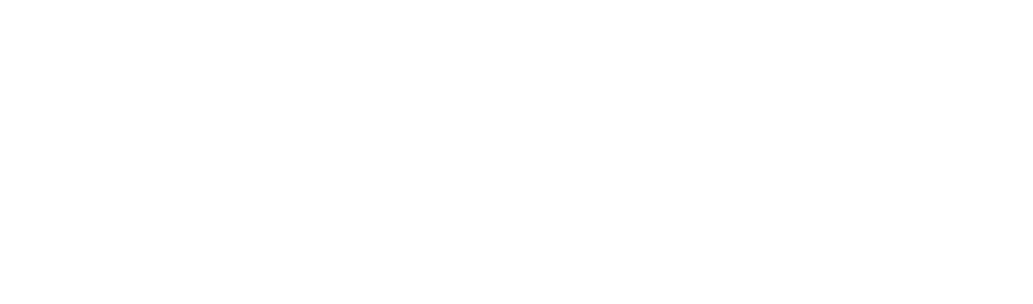
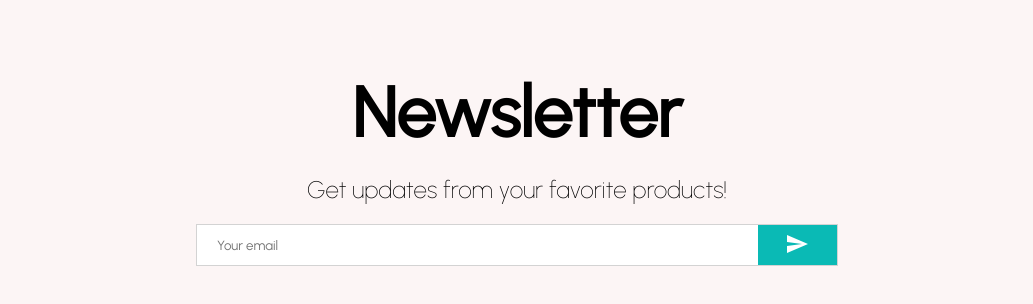
Before and after one commit to kowo0403hk/e-commerce-ts, a React (Create React App) app in the folder client/: page / in a window 1280 px wide. Shown: the part 2288-2592 px from the top of the page, without its empty margins (123-1156 px from the left). Before the commit the page ends 2216 px from the top, so only its background shows below. Built offline with nearby package versions, Linux system fonts and the light colour scheme.

Commit message:
added Newsletter component and styling

```diff
--- a/client/src/components/NewsLetter.tsx
+++ b/client/src/components/NewsLetter.tsx
@@ -2,20 +2,50 @@
 import { FC } from "react";
 import styled from "styled-components";
 
-const Container = styled.div``;
-const Title = styled.h1``;
-const Description = styled.div``;
-const InputContainer = styled.div``;
-const Input = styled.input``;
-const Button = styled.button``;
+const Container = styled.div`
+  height: 60vh;
+  background-color: #fcf5f5;
+  display: flex;
+  align-items: center;
+  justify-content: center;
+  flex-direction: column;
+`;
+const Title = styled.h1`
+  font-size: 70px;
+  margin-bottom: 20px;
+`;
+const Description = styled.div`
+  font-size: 24px;
+  font-weight: 300;
+  margin-bottom: 20px;
+`;
+const InputContainer = styled.div`
+  width: 50%;
+  height: 40px;
+  background-color: white;
+  display: flex;
+  justify-content: space-between;
+  border: 1px solid lightgray;
+`;
+const Input = styled.input`
+  border: none;
+  padding-left: 20px;
+  flex: 8;
+`;
+const Button = styled.button`
+  flex: 1;
+  border: none;
+  background-color: rgb(10, 186, 181);
+  color: white;
+`;
 
 const NewsLetter: FC = () => {
   return (
     <Container>
-      <Title></Title>
-      <Description></Description>
+      <Title>Newsletter</Title>
+      <Description>Get updates from your favorite products!</Description>
       <InputContainer>
-        <Input />
+        <Input placeholder="Your email" />
         <Button>
           <Send />
         </Button>
--- a/client/src/pages/Home.tsx
+++ b/client/src/pages/Home.tsx
@@ -2,6 +2,7 @@
 import Announcement from "../components/Announcement";
 import Categories from "../components/Categories";
 import Navbar from "../components/Navbar";
+import NewsLetter from "../components/NewsLetter";
 import Products from "../components/Products";
 import Slider from "../components/Slider";
 
@@ -13,6 +14,7 @@
       <Slider />
       <Categories />
       <Products />
+      <NewsLetter />
     </div>
   );
 };
```
